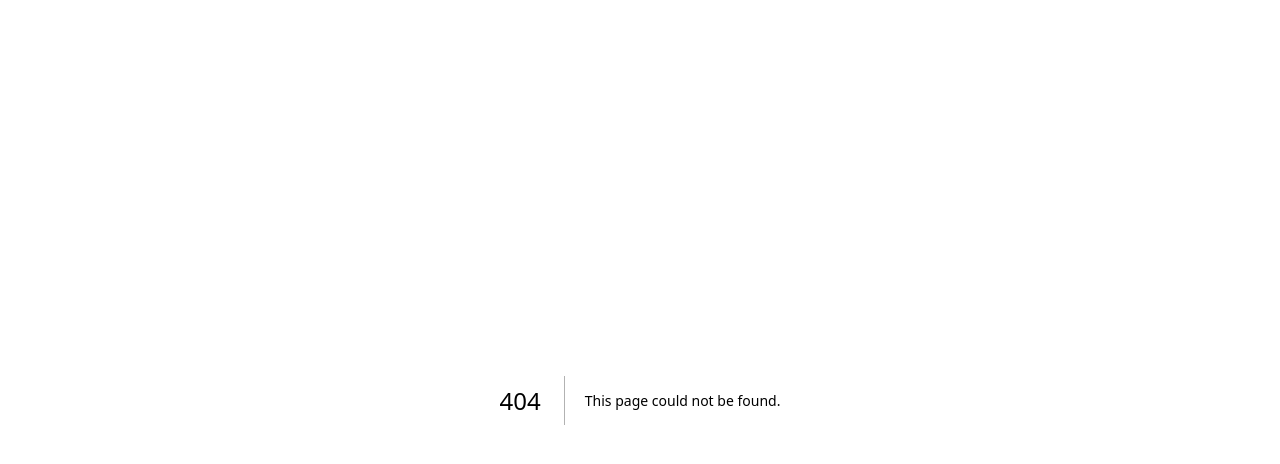
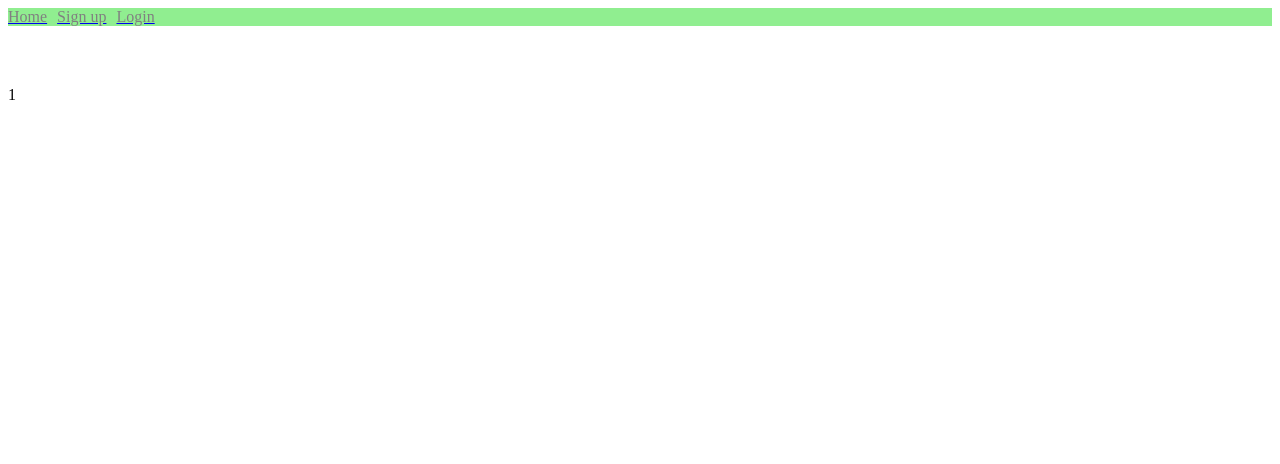
Before and after one commit to QZVTR/FirstChoice, a Next.js app: page /components/UserQuotes/1 in a window 1280 px wide. Before the commit this address had no page. Shown: the top 464 px of the page. Built offline with nearby package versions, Linux system fonts and the light colour scheme.

Commit message:
More stuff on getting quotes

```diff
--- /dev/null
+++ b/pages/components/UserQuotes/[userQuotes].js
@@ -0,0 +1,38 @@
+import React, { useState, useEffect } from 'react'
+import Layout from '../../Layout'
+import { useRouter } from 'next/router'
+import { auth, db } from '../../../firebase';
+
+export default function UserQuotes() {
+
+  const router = useRouter();
+
+  const { userQuotes } = router.query;
+
+  const email = userQuotes;
+
+  const user = auth.currentUser
+
+  useEffect(() => {
+    const getQuotes = async () => {
+      try {
+
+
+      } catch (err) {
+        console.error(err);
+      }
+    }
+
+    if (user) {
+      getQuotes()
+    }
+
+
+  }, [user])
+
+  return (
+    <Layout>
+      {email}
+    </Layout>
+  )
+}
--- a/pages/nav/Profile.js
+++ b/pages/nav/Profile.js
@@ -95,6 +95,12 @@ export default function Profile() {
         <img src='/media/EditProfile.jpg' alt='Edit Profile' height='30' width='30'/>
       </Link>
       <div>
+        <Link href={`/components/UserQuotes/${email}`}>
+          View your requested quotes
+        </Link>
+      </div>
+      <br />
+      <div>
         <div>Name: {fName} {sName}</div>
 
         <div>Email: {email}</div>
```
